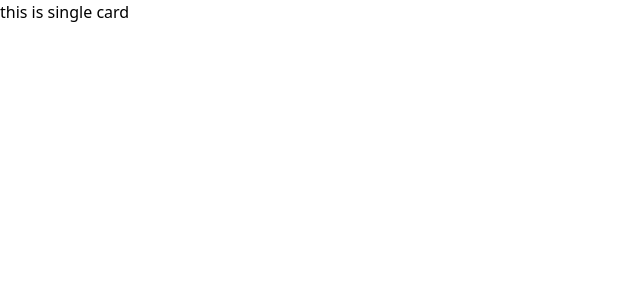
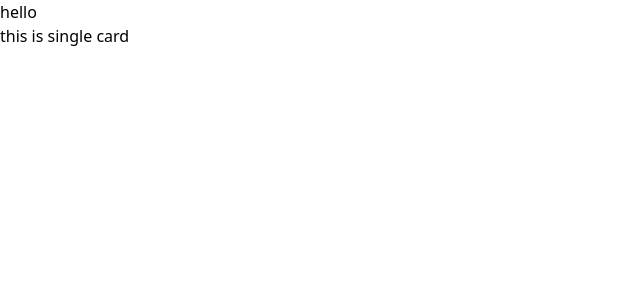
Before and after one commit to alishbashekh/MemoryCardGame-In-React, a React (Create React App) app: page / in a window 1280 px wide. Shown: the top 300 px of the page, without its empty margins (0-640 px from the left). Built offline with nearby package versions, Linux system fonts and the light colour scheme.

Commit message:
modified by alishba shabbir

```diff
--- a/src/App.js
+++ b/src/App.js
@@ -1,10 +1,13 @@
-import { BrowserRouter,Routes,Route } from "react-router-dom";
+
 import Card from "./components/Card";
+
 
 function App() {
   return (
-
+    <div>
+    <h1>hello</h1>
     <Card/>
+    </div>
   );
 }
 
```
